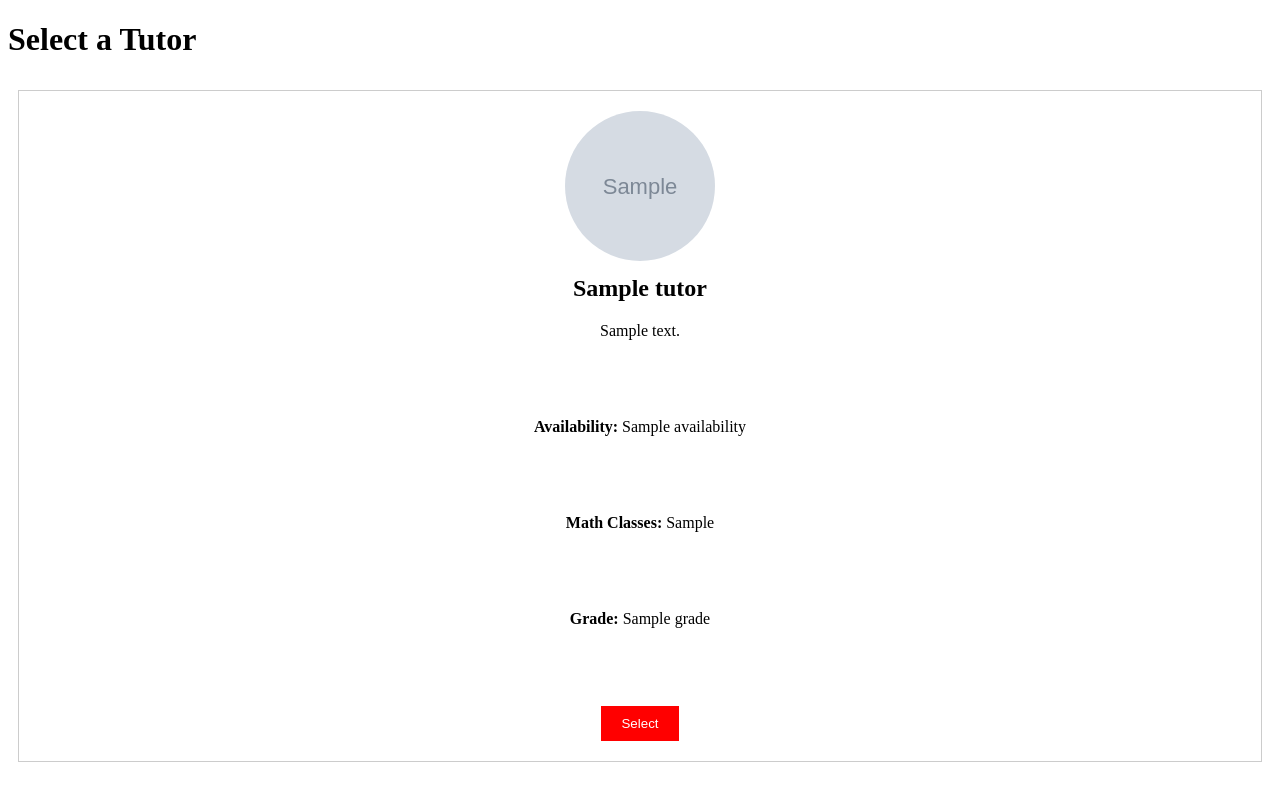
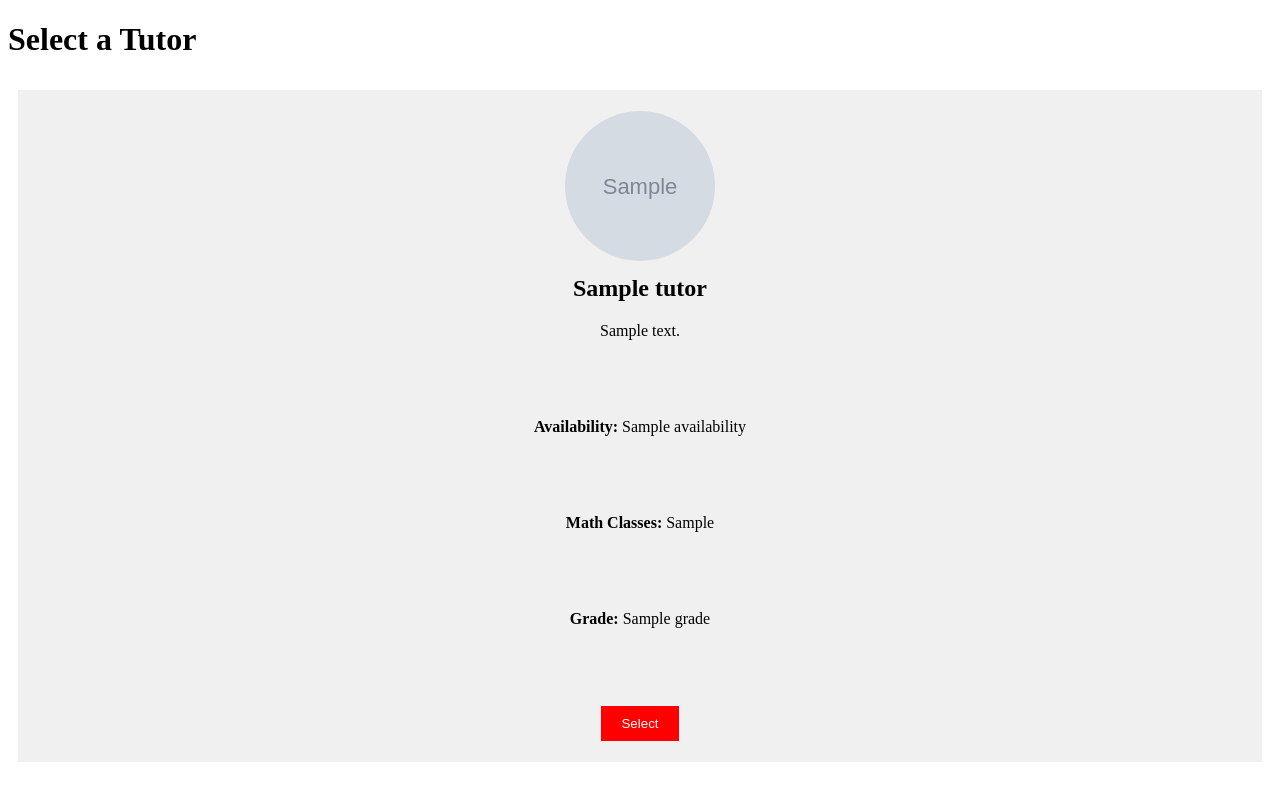
Before and after one commit to maxwoodruffvale/WebAppsFinal, a Flask app: template templates/tutorSelectPage.html in a window 1280 px wide. Run offline with Flask 3, Linux system fonts and the light colour scheme; the template is opened without the code that fills it: most values are stand-ins (such as "Sample title", 1, 10 or a date in 2020); grey boxes marked "Sample" are stand-in pictures.

Commit message:
fixed something

```diff
--- a/app.py
+++ b/app.py
@@ -95,14 +95,11 @@ def fetchTutors():
         values = result.get('values', [])
 
         if not values:
-            print('No data found in the Google Sheet.')
             return None
 
         tutors_data = []
         for row in values[1:]:
-            print(row)
             name, bio, image, availability, math_classes, grade = row
-            print(name)
             tutor = {'name': name, 'bio': bio, 'image': image, 'availability': availability, 'math_classes': math_classes, 'grade': grade}
             tutors_data.append(tutor)
 
--- a/templates/tutorSelectPage.html
+++ b/templates/tutorSelectPage.html
@@ -14,8 +14,9 @@
             flex: 1;
             margin: 10px;
             padding: 20px;
-            border: 1px solid #ccc;
+            border: 1px solid #f0f0f0;
             text-align: center;
+            background-color: #f0f0f0;
         }
         .person-box img {
             width: 150px;
```
